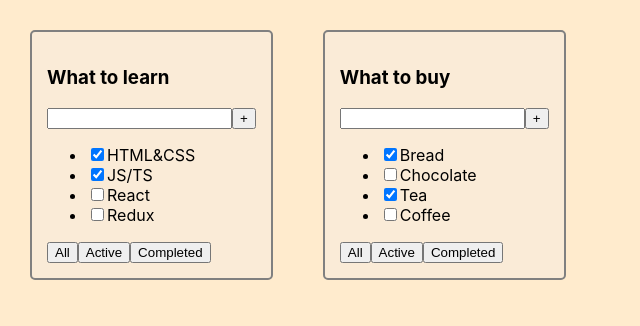
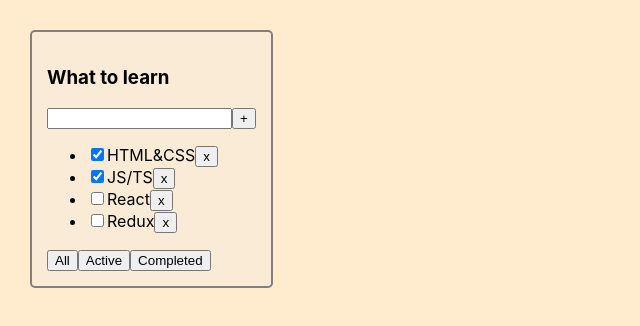
Before and after one commit to Taitanos/todolist-ts, a React (Create React App) app: page / in a window 1280 px wide. Shown: the top 326 px of the page, without its empty margins (0-640 px from the left). Built offline with nearby package versions, Linux system fonts and the light colour scheme.

Commit message:
creating a task state, a filter, as well as creating filter and delete functions, adding method map and onClick

```diff
--- a/src/App.tsx
+++ b/src/App.tsx
@@ -1,38 +1,54 @@
-import React from 'react';
+import React, {useState} from 'react';
 import './App.css';
 import Todolist, {TaskType} from './Todolist';
 
-
+export type FilterValuesType = 'all' | 'active' | 'completed'
 
 function App() {
     //BLL
-    const todoListTitle_1: string = "What to learn"
-    const todoListTitle_2: string = "What to buy"
-    const tasks_1: Array<TaskType> = [
-        {id: 1, title: "HTML&CSS", isDone: true,},
-        {id: 2, title: "JS/TS", isDone: true,},
-        {id: 3, title: "React", isDone: false},
-        {id: 4, title: "Redux", isDone: false},
-    ]
-    const tasks_2: Array<TaskType> = [
-        {id: 5, title: "Bread", isDone: true,},
-        {id: 6, title: "Chocolate", isDone: false,},
-        {id: 7, title: "Tea", isDone: true},
-        {id: 8, title: "Coffee", isDone: false},
-    ]
+    const todoListTitle: string = 'What to learn'
 
+    // Состояния
+    const [tasks, setTasks] = useState<Array<TaskType>>([
+        {id: 1, title: 'HTML&CSS', isDone: true,},
+        {id: 2, title: 'JS/TS', isDone: true,},
+        {id: 3, title: 'React', isDone: false},
+        {id: 4, title: 'Redux', isDone: false},
+    ])
+    const [filter, setFilter] = useState<FilterValuesType>('all')
+
+    // Функции
+    const removeTask = (taskId: number) => {
+        setTasks(tasks.filter(t => t.id != taskId))
+    }
+
+    const getFilteredTasksForRender = (allTask: Array<TaskType>, filterValue: FilterValuesType): Array<TaskType> => {
+        switch (filterValue) {
+            case 'active':
+                return allTask.filter(t => !t.isDone)
+            case 'completed':
+                return allTask.filter(t => t.isDone)
+            default:
+                return allTask
+        }
+    }
+
+    const changeFilter = (nextFilterValue: FilterValuesType) => {
+        setFilter(nextFilterValue)
+    }
+
+    const filteredTasksForRender: Array<TaskType> = getFilteredTasksForRender(tasks, filter)
 
     // UI
     return (
         <div className="App">
             <Todolist
-                tasks={tasks_1}
-                title={todoListTitle_1}
+                tasks={filteredTasksForRender}
+                title={todoListTitle}
+                removeTask={removeTask}
+                changeFilter={changeFilter}
             />
-            <Todolist
-                tasks={tasks_2}
-                title={todoListTitle_2}
-            />
+
         </div>
     )
 }
--- a/src/Todolist.tsx
+++ b/src/Todolist.tsx
@@ -1,8 +1,11 @@
 import React, {FC} from 'react';
+import {FilterValuesType} from './App';
 
 type TodoListPropsType = {
     title: string
     tasks: Array<TaskType>
+    removeTask: (taskId: number) => void
+    changeFilter: (nextFilterValue: FilterValuesType) => void
 }
 
 export type TaskType = {
@@ -11,7 +14,29 @@ export type TaskType = {
     isDone: boolean
 }
 
-const Todolist: FC<TodoListPropsType> = ({title, tasks}) => {
+const Todolist: FC<TodoListPropsType> = ({title, tasks, removeTask, changeFilter}) => {
+
+
+    // проходим по массиву заданий и рисуем их
+    const listItems: Array<JSX.Element> = tasks.map(t => {
+
+        const onClickRemoveTaskHandler = () => removeTask(t.id)
+
+        return (
+            <li key={t.id}>
+                <input type="checkbox" checked={t.isDone}/>
+                <span>{t.title}</span>
+                <button onClick={onClickRemoveTaskHandler}>x</button>
+            </li>
+        )
+    })
+
+    // Проверяем наличие заданий и исходя из проверки либо рисуем таски или возвращаем пустой массив
+    const tasksList: JSX.Element = tasks.length
+        ? <ul>{listItems}</ul>
+        : <span>Your taskList is empty</span>
+
+
     return (
         <div>
             <div className="todolist">
@@ -20,28 +45,20 @@ const Todolist: FC<TodoListPropsType> = ({title, tasks}) => {
                     <input/>
                     <button>+</button>
                 </div>
-                <ul>
-                    <li>
-                        <input type="checkbox" checked={tasks[0].isDone}/>
-                        <span>{tasks[0].title}</span>
-                    </li>
-                    <li>
-                        <input type="checkbox" checked={tasks[1].isDone}/>
-                        <span>{tasks[1].title}</span>
-                    </li>
-                    <li>
-                        <input type="checkbox" checked={tasks[2].isDone}/>
-                        <span>{tasks[2].title}</span>
-                    </li>
-                    <li>
-                        <input type="checkbox" checked={tasks[3].isDone}/>
-                        <span>{tasks[3].title}</span>
-                    </li>
-                </ul>
+                {tasksList}
                 <div>
-                    <button>All</button>
-                    <button>Active</button>
-                    <button>Completed</button>
+                    <button onClick={() => {
+                        changeFilter('all')
+                    }}>All
+                    </button>
+                    <button onClick={() => {
+                        changeFilter('active')
+                    }}>Active
+                    </button>
+                    <button onClick={() => {
+                        changeFilter('completed')
+                    }}>Completed
+                    </button>
                 </div>
             </div>
         </div>
```
